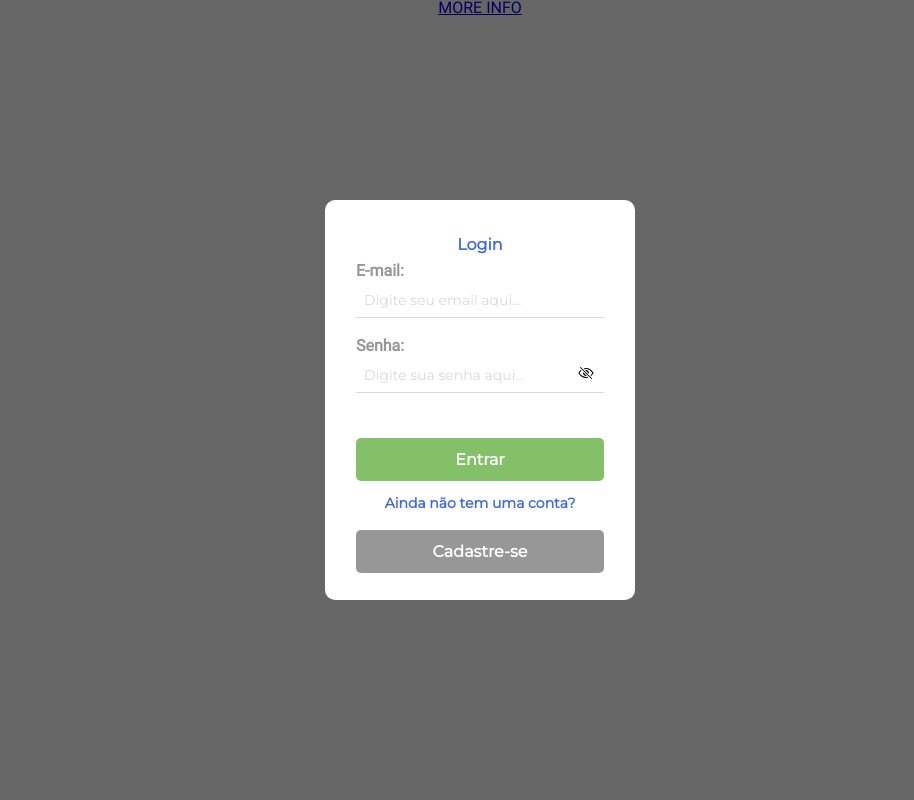
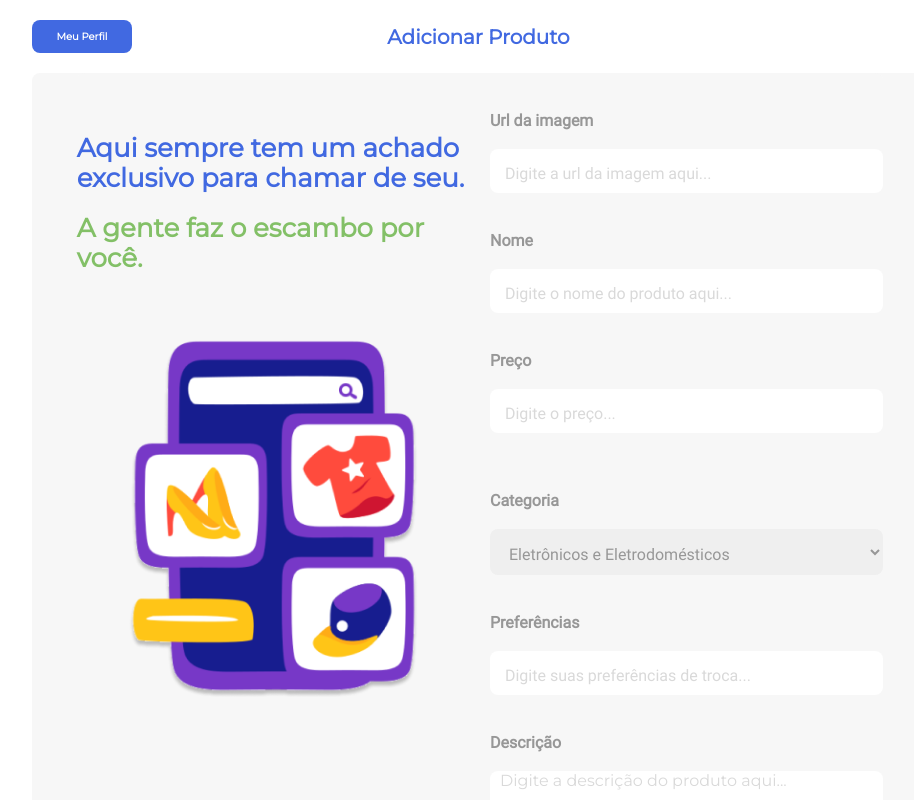
Before and after one commit to Escambau/escambau, a React (Create React App) app: page /addproduct in a window 1280 px wide. Shown: the top 800 px of the page, without its empty margins (160-1074 px from the left). Built offline with nearby package versions, Linux system fonts and the light colour scheme.

Commit message:
pagina de add product finalizada

```diff
--- a/src/App.tsx
+++ b/src/App.tsx
@@ -1,26 +1,20 @@
 import "./App.css";
 import React, { useContext } from "react";
-import HeaderUnlogged from "./components/HeaderUnlogged";
-import TradeModal from "./components/TradeModal";
-import { ProductContext } from "./contexts/ProductContext";
 import GlobalStyle from "./styles/global";
 import MoreInfo from "./components/MoreInfo";
 import { ToastContainer } from "react-toastify";
-import {LoginModal} from "./components/LoginModal";
 import { Routes, Route, Link } from "react-router-dom";
+import { AddProduct } from "./pages/AddProduct";
 
 function App() {
   return (
     <div className="App">
       <GlobalStyle />
       <ToastContainer />
-      <LoginModal/>
-
       <Routes>
         <Route path="/moreinfo" element={<MoreInfo />} />
+        <Route path="/addproduct" element={<AddProduct/>} />
       </Routes>
-
-      <Link to="/moreinfo">MORE INFO</Link>
     </div>
   );
 }
--- a/src/ToastContainer/index.tsx
+++ b/src/ToastContainer/index.tsx
@@ -62,3 +62,24 @@ export const RegisterError = () => {
     draggable: false,
   });
 };
+
+export const ProductAdd = () => {
+  toast.success("Produto adicionado!", {
+    position: "top-right",
+    hideProgressBar: false,
+    autoClose: 2000,
+    closeOnClick: false,
+    pauseOnHover: true,
+    draggable: false,
+  });
+};
+export const ProductAddNegative = () => {
+  toast.error("Falha ao adicionar produto!", {
+    position: "top-right",
+    hideProgressBar: false,
+    autoClose: 2000,
+    closeOnClick: false,
+    pauseOnHover: true,
+    draggable: false,
+  });
+};
--- a/src/contexts/ProductContext.tsx
+++ b/src/contexts/ProductContext.tsx
@@ -4,7 +4,11 @@ import {
   useState,
   Dispatch,
   SetStateAction,
+  useContext,
 } from "react";
+import api from "../services/api";
+import { ProductAdd, ProductAddNegative } from "../ToastContainer";
+import { UserContext } from "./UserContext";
 
 interface IProductProvider {
   children: ReactNode;
@@ -26,6 +30,7 @@ interface IProductContext {
   setUserProductList: Dispatch<SetStateAction<IProduct[]>>;
   filterProductsUser: (currentProduct: IProduct) => void;
   isSelected: (currentProduct: IProduct) => boolean;
+  addNewProduct: (data: IProduct) => void;
 }
 
 export interface IProduct {
@@ -36,6 +41,7 @@ export interface IProduct {
   category: string;
   image: string;
   userId: number;
+  preferences?: string;
 }
 
 export const ProductContext = createContext<IProductContext>(
@@ -43,6 +49,9 @@ export const ProductContext = createContext<IProductContext>(
 );
 
 export function ProductProvider({ children }: IProductProvider) {
+
+  const {redirectToProfile} = useContext(UserContext)
+
   const [products, setProducts] = useState<IProduct[]>([]);
   const [isModalLogin, setIsModalLogin] = useState<boolean>(false);
 
@@ -79,6 +88,15 @@ export function ProductProvider({ children }: IProductProvider) {
       return true;
     }
   };
+  const addNewProduct = (data: IProduct) => {
+    api.post("/products", data)
+    .then(res => {
+      setUserProductList([...userProductList, res.data]);
+      ProductAdd();
+      redirectToProfile();
+    })
+    .catch(() => ProductAddNegative());
+  };
 
   return (
     <ProductContext.Provider
@@ -99,6 +117,7 @@ export function ProductProvider({ children }: IProductProvider) {
         isSelected,
         isModalConfirmTrade,
         setIsModalConfirmTrade,
+        addNewProduct
       }}
     >
       {children}
--- a/src/contexts/UserContext.tsx
+++ b/src/contexts/UserContext.tsx
@@ -26,6 +26,7 @@ interface IUserContext {
   redirectToRegister: () => void;
   onSubmitLogin: (data: ILogin) => void;
   onSubmitRegister: (data: IRegister) => void;
+  redirectToProfile: () => void;
 }
 interface IUser {
   email: string;
@@ -106,6 +107,9 @@ export function UserProvider({ children }: IUserProviders) {
         RegisterError();
       });
   };
+  const redirectToProfile = () => {
+    navigate("/profile", { replace: true });
+  }
 
   return (
     <UserContext.Provider
@@ -123,6 +127,7 @@ export function UserProvider({ children }: IUserProviders) {
         onSubmitLogin,
         navigate,
         onSubmitRegister,
+        redirectToProfile
       }}
     >
       {children}
--- a/src/components/AddProduct/index.tsx
+++ b/src/pages/AddProduct/index.tsx
@@ -1,35 +1,36 @@
-import * as yup from 'yup';
 import { useForm } from 'react-hook-form';
 import { yupResolver } from '@hookform/resolvers/yup';
 import { useContext } from 'react';
-import { UserContext } from '../../contexts/UserContext';
-import Header from '../UserDashboard/Header';
+import Header from '../../components/UserDashboard/Header';
 import { ContainerAddProduct } from './style';
 import  mobile from "../../assets/mobileShop.png"
+import { addProductSchema } from '../../validations/AddProductSchema';
+import { IProduct, ProductContext } from '../../contexts/ProductContext';
+import { UserContext } from '../../contexts/UserContext';
+import { HeaderUnlogged } from '../../components/HeaderUnlogged/Header';
 
 //
 export function AddProduct() {
-  const {} = useContext(UserContext);
 
-  const formSchema = yup.object().shape({
-
-  })
+  const {addNewProduct} = useContext(ProductContext);
+  const {token, redirectToProfile} = useContext(UserContext)
 
   const {
     register,
     handleSubmit,
     formState: {errors}
-  } = useForm ({
-    resolver: yupResolver(formSchema)
+  } = useForm<IProduct>({
+    resolver: yupResolver(addProductSchema)
   })
 
   return(
     <>
-      <Header />
+
+      {token ? <Header /> : <HeaderUnlogged />}
       <ContainerAddProduct>
 
         <div className='box-header'>
-          <button>Meu Perfil</button>
+          <button onClick={() => redirectToProfile()}>Meu Perfil</button>
           <h2>Adicionar Produto</h2>
         </div>
 
@@ -45,34 +46,45 @@ export function AddProduct() {
                 <img src={mobile} alt="LogoAdd" />
               </figure>
             </div>
-              <form>
+              <form onSubmit={handleSubmit(addNewProduct)}>
                 <div>
                   <label >Url da imagem</label>
                   <input type="url"
                   placeholder='Digite a url da imagem aqui...'
+                  {...register('image')}
                   />
-                  <span></span>
+                  <span>{errors?.image?.message}</span>
                 </div>
                 <div>
                   <label >Nome</label>
                   <input type="text"
                   placeholder='Digite o nome do produto aqui...'
+                  {...register('name')}
                   />
-                  <span></span>
+                  <span>{errors.name?.message}</span>
                 </div>
 
                 <div className='box-price-category'>
                   <div className='input-on'>
                     <label >Preço</label>
-                    <input type="text"
+                    <input type="string"
                     placeholder='Digite o preço...'
+                    {...register('price')}
                     />
-                    <span></span>
+                    <span>{errors.price?.message}</span>
                   </div>
                   <div className='select-on'>
                     <label >Categoria</label>
-                    <select >
-                      <option value="Eletrônicos">Eletrônicos</option>
+                    <select {...register('category')}>
+                      <option value="Eletrônicos e Eletrodomésticos">Eletrônicos e Eletrodomésticos</option>
+                      <option value="Roupas">Roupas</option>
+                      <option value="Brinquedos">Brinquedos</option>
+                      <option value="Utensílios Domésticos">Utensílios Domésticos</option>
+                      <option value="Automotivos">Automotivos</option>
+                      <option value="Instrumentos Musicais">Instrumentos Musicais</option>
+                      <option value="Decoração">Decoração</option>
+                      <option value="Entretenimento">Entretenimento</option>
+                      <option value="Pets">Pets</option>
                     </select>
                     <span></span>
                   </div>
@@ -82,22 +94,21 @@ export function AddProduct() {
                   <label >Preferências</label>
                   <input type="text"
                   placeholder='Digite suas preferências de troca...'
+                  {...register('preferences')}
                   />
-                  <span></span>
+                  <span>{errors.preferences?.message}</span>
                 </div>
                 <div className='description'>
                   <label >Descrição</label>
                   <textarea
                   placeholder='Digite a descrição do produto aqui...'
+                  {...register('description')}
                   />
-                  <span></span>
+                  <span>{errors.description?.message}</span>
                 </div>
 
                 <button type='submit'>Adicionar</button>
               </form>
-            <div>
-
-            </div>
           </section>
         </section>
       </ContainerAddProduct>
--- a/src/components/AddProduct/style.js
+++ b/src/pages/AddProduct/style.ts
@@ -63,6 +63,11 @@ export const ContainerAddProduct = styled.main`
 
         gap: 20px;
 
+        span {
+          color: red;
+          font-size: 10px;
+          margin-bottom: 20px;
+        }
         label {
           color: var(--grey);
           font-weight: 800;
@@ -223,6 +228,10 @@ export const ContainerAddProduct = styled.main`
         form {
           width: 50%;
 
+
+          span {
+            font-size: 14px;
+          }
           input {
             padding: 15px 0 10px 15px;
             border-radius: 8px;
--- /dev/null
+++ b/src/validations/AddProductSchema.ts
@@ -0,0 +1,10 @@
+import * as yup from "yup";
+
+export const addProductSchema = yup.object().shape({
+  image: yup.string().required("URL obrigatória"),
+  name: yup.string().required("Nome obrigatório"),
+  price: yup.string().required('Preço obrigatório'),
+  category: yup.string().required("Categoria obrigatória"),
+  preferences: yup.string().required("Preferências obrigatórias"),
+  description: yup.string().required("Descrição obrigatória")
+})
```
Also changed, not shown: src/components/HeaderUnlogged/Header/index.tsx (+5 -4 lines).
